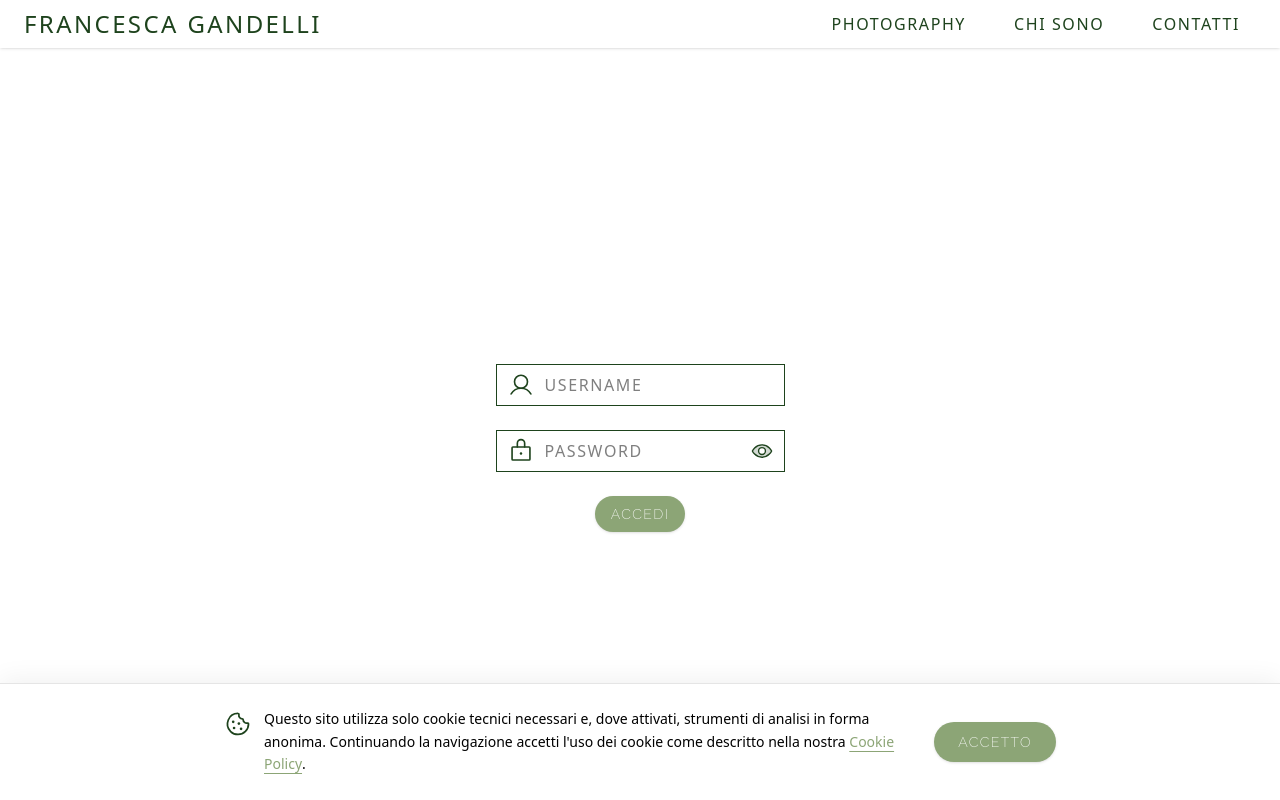
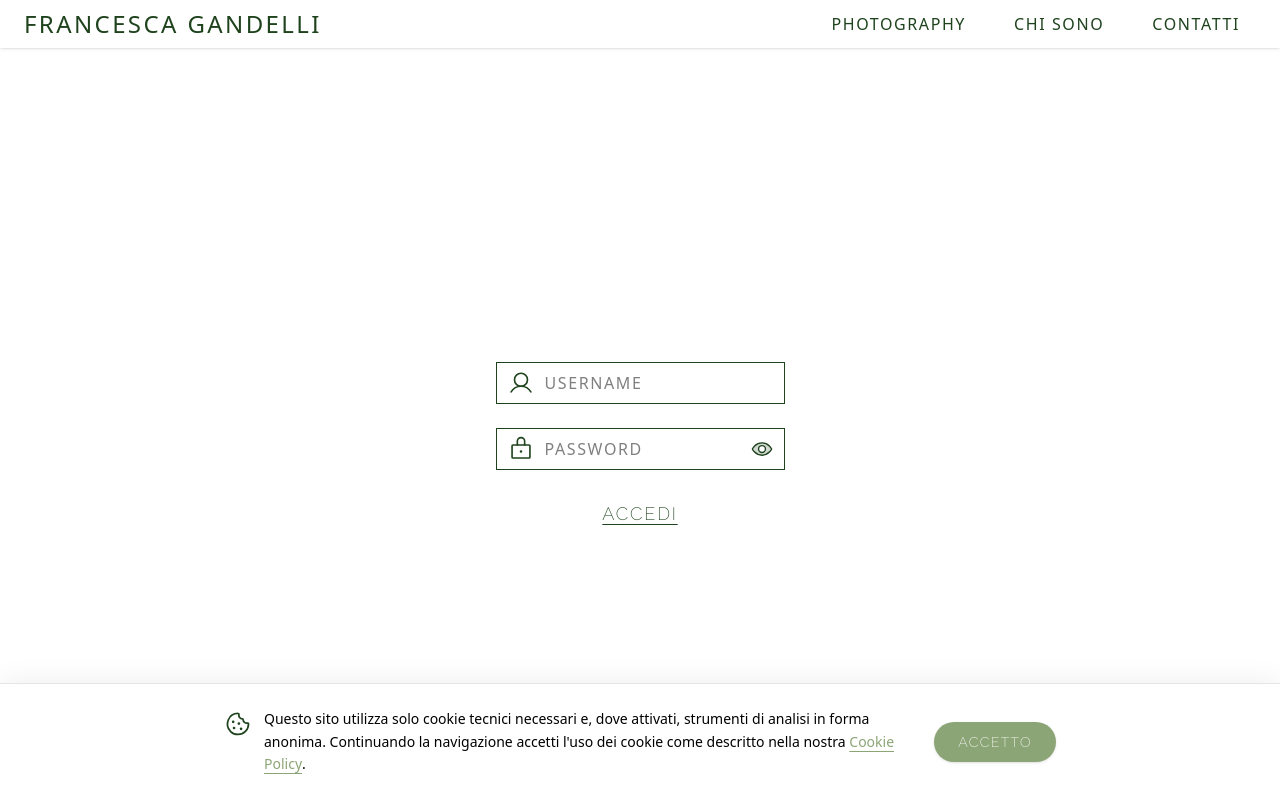
Before and after one commit to Claudiasals/francescagandelli, a React (Vite) app in the folder client/: page /login in a window 1280 px wide. Shown: the top 800 px of the page. Built offline with nearby package versions, Linux system fonts and the light colour scheme; no server answers.

Commit message:
Restore login Accedi control to underlined text style
Replace the filled primary button with the previous link-like treatment.

Rename admin guide to docs/GUIDA-ADMIN.md (remove GUIDA-FOTOGRAFO.md).

```diff
--- a/client/src/pages/Login.jsx
+++ b/client/src/pages/Login.jsx
@@ -126,7 +126,15 @@ const Login = () => {
                             <Wrench size={20} weight="duotone" className="text-white" />
                         </Link>
                     )}
-                    <button type="submit" className="btn-primary flex-1 sm:flex-initial min-w-0">
+                    <button
+                        type="submit"
+                        className="underline underline-offset-4 p-4 gap-2 h-10
+                   text-[var(--color-verdoscuro)] text-lg
+                   flex items-center justify-center
+                   hover:text-[var(--color-verdolight)]
+                   transition-colors duration-150
+                   w-auto shrink-0"
+                    >
                         Accedi
                     </button>
                 </div>
```
Also changed, not shown: 2 other files (tests, documents, lock files or other folders).
